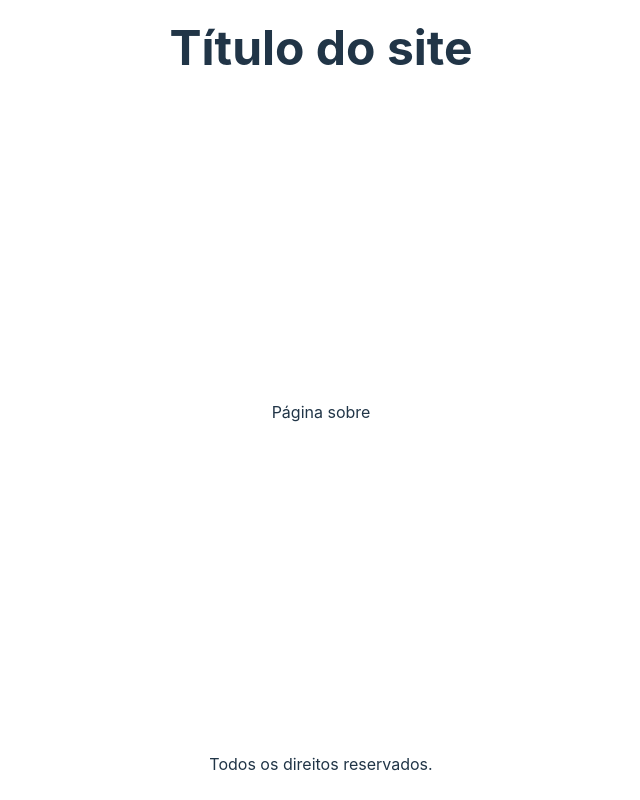
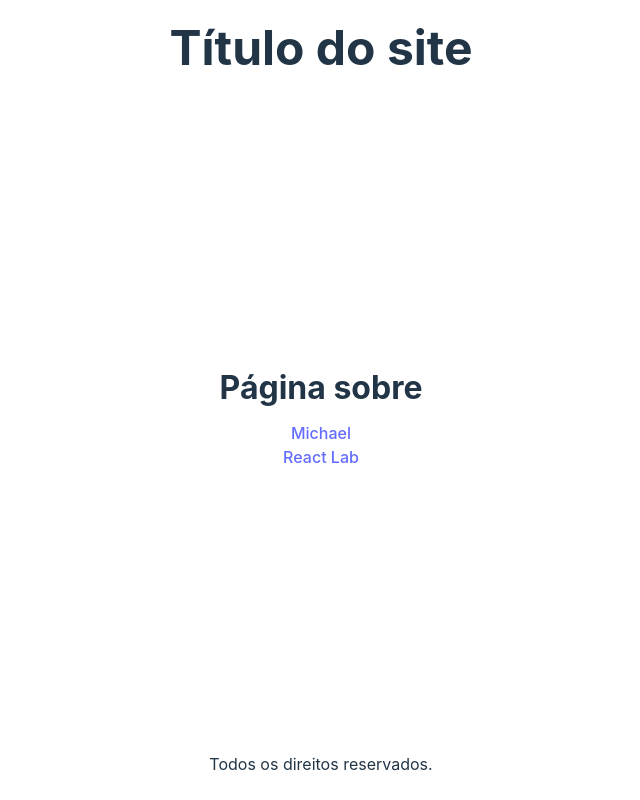
Before and after one commit to Maiquinho/react-lab, a React (Vite) app: page /about in a window 1280 px wide. Shown: the whole page, without its empty margins (319-959 px from the left). Built offline with nearby package versions, Linux system fonts and the light colour scheme.

Commit message:
build: add about sub routes link

```diff
--- a/src/pages/About.tsx
+++ b/src/pages/About.tsx
@@ -1,8 +1,19 @@
+import { Link } from 'react-router-dom';
+
 export function About(){
 
     return(
-        <div>
-            Página sobre
+        <div className="standard-padding">
+            <h1>Página sobre</h1>
+
+            <ul>
+                <li>
+                    <Link to="/sobre/michael">Michael</Link>
+                </li>
+                <li>
+                    <Link to="/sobre/reactlab">React Lab</Link>
+                </li>
+            </ul>
         </div>
     )
 }
```
